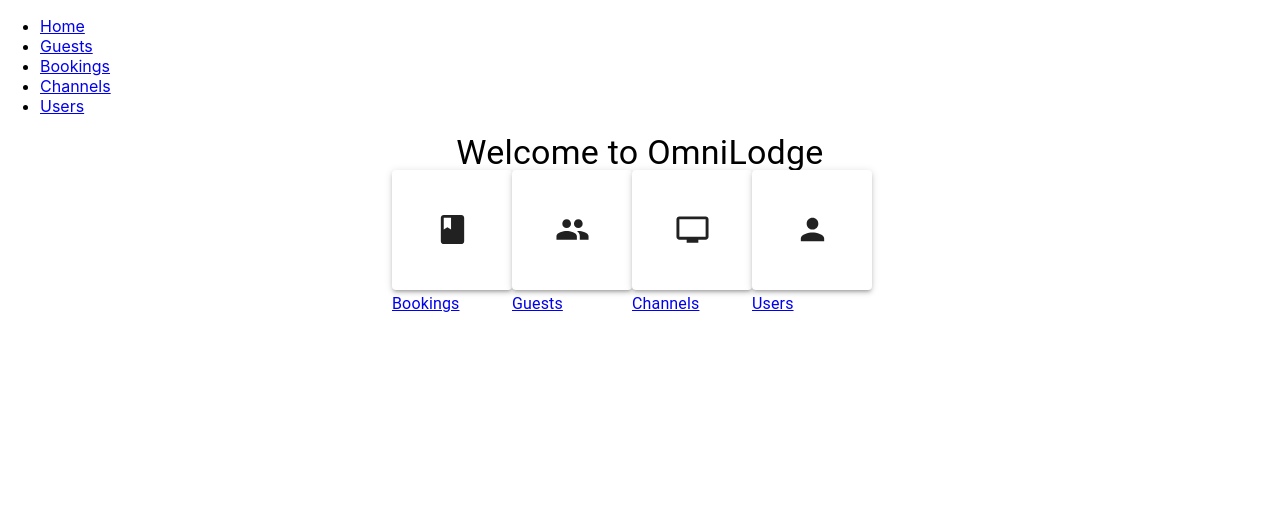
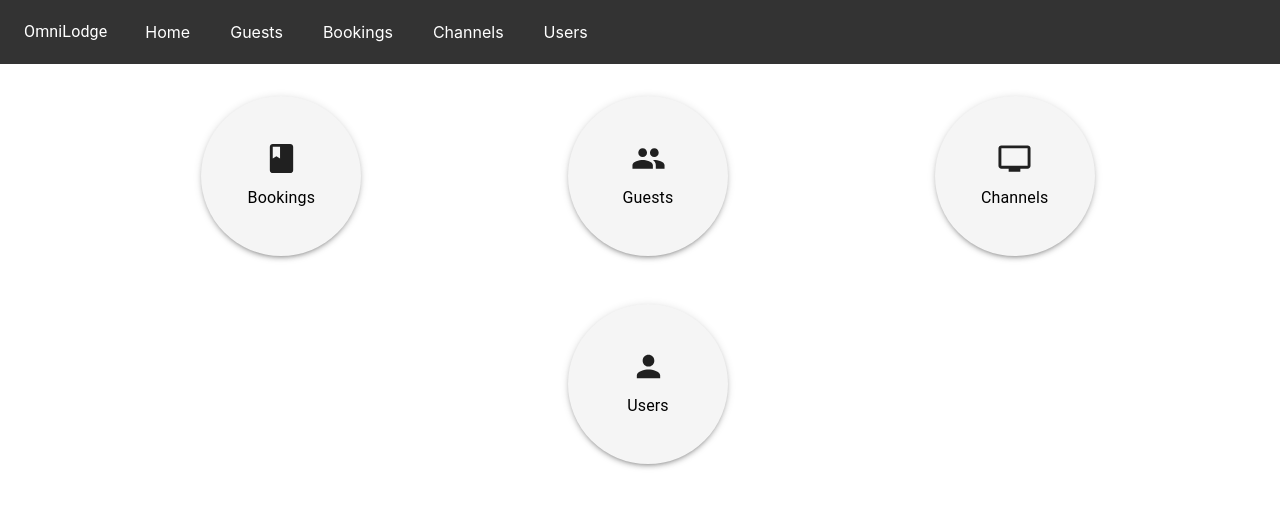
Before and after one commit to pablo-dryfield/omni-lodge, a React (Create React App) app in the folder ui/: page / in a window 1280 px wide. Shown: the top 508 px of the page. Built offline with nearby package versions, Linux system fonts and the light colour scheme.

Commit message:
First Home page and NavBar

```diff
--- a/ui/src/components/NavBar.jsx
+++ b/ui/src/components/NavBar.jsx
@@ -1,27 +1,124 @@
-import React from 'react';
+import React, { useEffect, useState } from 'react';
 import { Link } from 'react-router-dom';
+import { styled } from '@mui/system';
+import {
+  AppBar,
+  Toolbar,
+  Typography,
+  Menu,
+  MenuItem,
+  IconButton,
+} from '@mui/material';
+import MenuIcon from '@mui/icons-material/Menu';
+
+const SystemName = styled(Typography)({
+  textDecoration: 'none',
+  color: 'white',
+  marginRight: '18px',
+});
+
+const NavItem = styled(Link)(({ open}) => ({
+  minHeight: 'inherit',
+  display: 'flex',
+  alignItems: 'center',
+  justifyContent: 'center',
+  textDecoration: 'none',
+  color: 'white',
+  padding: '0 20px', // Add padding to make the clickable area larger
+  borderRadius: '4px', // Add rounded corners
+  transition: 'background-color 0.3s, color 0.3s', // Add transitions
+  backgroundColor: open ? '#222' : 'transparent', // Darker gray if menu is open
+  '&:hover': {
+    backgroundColor: '#222' // Darker gray on hover if menu is closed
+  },
+  '&:active': {
+    backgroundColor: 'black', // Black on click
+    color: 'white', // Text becomes white
+  },
+}));
 
 const NavBar = () => {
+  const pageData = [
+    { name: 'Home', path: '/' },
+    { name: 'Guests', path: '/guests' },
+    { name: 'Bookings', path: '/bookings' },
+    { name: 'Channels', path: '/channels' },
+    { name: 'Users', path: '/users' },
+  ];
+
+  const [menuAnchor, setMenuAnchor] = useState(null);
+  const openMenu = (event) => setMenuAnchor(event.currentTarget);
+  const closeMenu = () => setMenuAnchor(null);
+
+  const isMenuOpen = Boolean(menuAnchor);
+
+  const [showMobileMenu, setShowMobileMenu] = useState(
+    window.innerWidth <= 600
+  );
+
+  useEffect(() => {
+    const handleResize = () => {
+      setShowMobileMenu(window.innerWidth <= 600);
+    };
+
+    window.addEventListener('resize', handleResize);
+
+    return () => {
+      window.removeEventListener('resize', handleResize);
+    };
+  }, []);
+
   return (
-    <nav>
-      <ul>
-        <li>
-          <Link to="/">Home</Link>
-        </li>
-        <li>
-          <Link to="/guests">Guests</Link>
-        </li>
-        <li>
-          <Link to="/bookings">Bookings</Link>
-        </li>
-        <li>
-          <Link to="/channels">Channels</Link>
-        </li>
-        <li>
-          <Link to="/users">Users</Link>
-        </li>
-      </ul>
-    </nav>
+    <AppBar position="sticky" sx={{ backgroundColor: '#333', boxShadow: 'none' }}>
+      <Toolbar>
+        <SystemName component={Link} to="/">
+          OmniLodge
+        </SystemName>
+        {showMobileMenu ? (
+          <>
+          <NavItem onClick={openMenu} open={isMenuOpen && showMobileMenu}>
+            <IconButton
+              size="large"
+              aria-controls="menu"
+              aria-haspopup="true"
+              color="inherit"
+            >
+              <MenuIcon />
+            </IconButton>
+            <Typography variant="subtitle2" sx={{ color: 'white' }}>
+              Menu
+            </Typography>
+          </NavItem>
+            <Menu
+              id="menu"
+              anchorEl={menuAnchor}
+              keepMounted
+              open={Boolean(menuAnchor)}
+              onClose={closeMenu}
+            >
+              {pageData.map((page) => (
+                <MenuItem
+                  key={page.name}
+                  component={Link}
+                  to={page.path}
+                  onClick={closeMenu}
+                >
+                  {page.name}
+                </MenuItem>
+              ))}
+            </Menu>
+          </>
+        ) : (
+          <>
+            {pageData.map((page) => (
+              <NavItem to={page.path} key={page.name} open={isMenuOpen && !showMobileMenu}>
+                {page.name}
+              </NavItem>
+            ))}
+          </>
+        )}
+      </Toolbar>
+    </AppBar>
   );
 };
 
--- a/ui/src/pages/Home.jsx
+++ b/ui/src/pages/Home.jsx
@@ -1,25 +1,14 @@
 import React from 'react';
 import { Link } from 'react-router-dom';
 import { Grid, Paper, Typography, ThemeProvider } from '@mui/material';
-import styled from 'styled-components';
+import { styled } from '@mui/system';
 import BookIcon from '@mui/icons-material/Book';
 import PeopleIcon from '@mui/icons-material/People';
 import TvIcon from '@mui/icons-material/Tv';
 import PersonIcon from '@mui/icons-material/Person';
 import { createTheme } from '@mui/material/styles';
 
-const theme = createTheme(); // Create a theme instance
-
-const LogoTile = styled(Paper)`
-  width: 120px;
-  height: 120px;
-  background-color: ${({ tiletheme }) => tiletheme.palette.grey[100]}; // Use a different prop name
-  border-radius: 50%;
-  display: flex;
-  justify-content: center;
-  align-items: center;
-  margin-bottom: ${({ tiletheme }) => tiletheme.spacing(2)}px;
-`;
+const theme = createTheme();
 
 const Home = () => {
   const pageData = [
@@ -30,24 +19,49 @@ const Home = () => {
     // Add more entries for other pages
   ];
 
+  const LogoTile = styled(Paper)(({ theme }) => ({
+    width: 160,
+    height: 160,
+    backgroundColor: theme.palette.grey[100],
+    borderRadius: '50%',
+    display: 'flex',
+    flexDirection: 'column', // Arrange icon and text in a column
+    justifyContent: 'center',
+    alignItems: 'center',
+    margin: '0 auto', // Center the items
+    marginBottom: theme.spacing(2), // Add spacing between items
+    marginTop: theme.spacing(2), // Add spacing between items
+    transition: 'background-color 0.3s', // Add transition
+    '&:hover': {
+      backgroundColor: theme.palette.grey[300], // Darker background on hover
+    },
+    '&:active': {
+      backgroundColor: theme.palette.grey[500], // Even darker background on click
+    },
+  }));
+
+  const PageName = styled(Typography)({
+    color: 'black',
+    textDecoration: 'none',
+    textAlign: 'center',
+    marginTop: theme.spacing(1), // Add spacing between icon and text
+  });
+
   return (
     <ThemeProvider theme={theme}>
       <div>
-        <Typography variant="h4" align="center" gutterBottom>
-          Welcome to OmniLodge
-        </Typography>
-        <Grid container spacing={2} justifyContent="center">
+        <Grid container spacing={2} justifyContent="center" sx={{ maxWidth: 1100, margin: '0 auto' }}>
           {pageData.map((page) => (
-            <Link to={page.path} key={page.name}>
-              <Grid item xs={12} sm={6} md={4}>
-                <LogoTile elevation={3} tiletheme={theme}>
+            <Grid item xs={12} sm={6} md={4} key={page.name}>
+              <Link to={page.path} style={{ textDecoration: 'none' }}>
+                <LogoTile elevation={3}>
                   {page.icon}
+                  <PageName variant="subtitle1">
+                    {page.name}
+                  </PageName>
                 </LogoTile>
-                <Typography variant="subtitle1" align="center">
-                  {page.name}
-                </Typography>
-              </Grid>
-            </Link>
+              </Link>
+            </Grid>
           ))}
         </Grid>
       </div>
```
